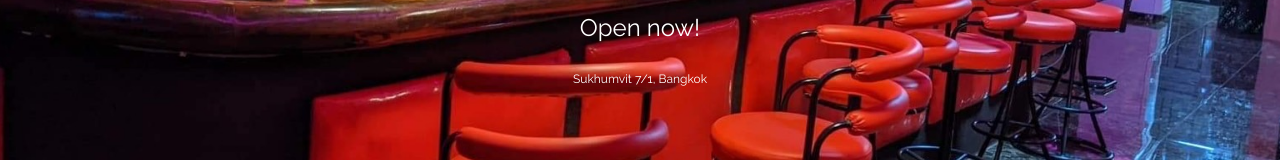
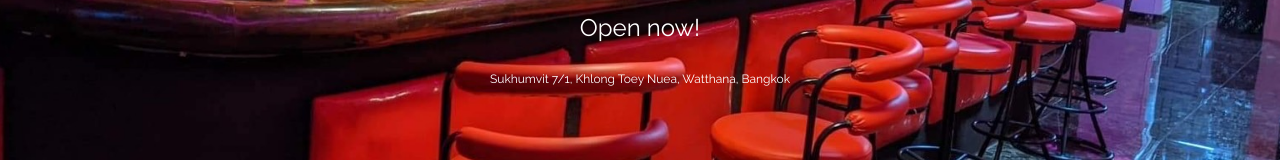
Before and after one commit to redfernbkk/redfernbkk-github.io, a plain HTML site: page index.html in a window 1280 px wide. Shown: the part 453-613 px from the top of the page. Drawn offline with nearby package versions, Linux system fonts and the light colour scheme.

Commit message:
Readd disctrict info

```diff
--- a/index.html
+++ b/index.html
@@ -30,7 +30,7 @@ body, html {height: 100%}
     <h1 class="w3-xxlarge w3-center w3-animate-top"><b>RED FERN</b></h1>
     <hr class="w3-border-grey" style="margin:auto;width:40%">
     <p class="w3-xlarge w3-center">Open now!</p>
-    <p class="w3-small w3-center">Sukhumvit 7/1, Bangkok</p>
+    <p class="w3-small w3-center">Sukhumvit 7/1, Khlong Toey Nuea, Watthana, Bangkok</p>
   </div>
   <div class="w3-display-bottomleft w3-padding-large">
     © Red Fern Bangkok 2022
```
